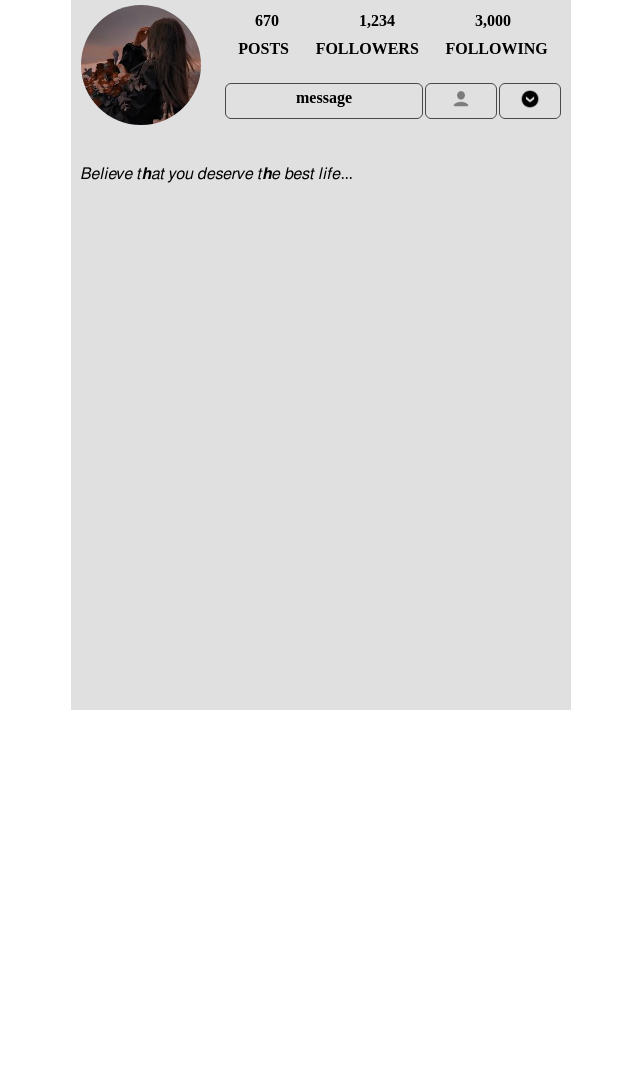
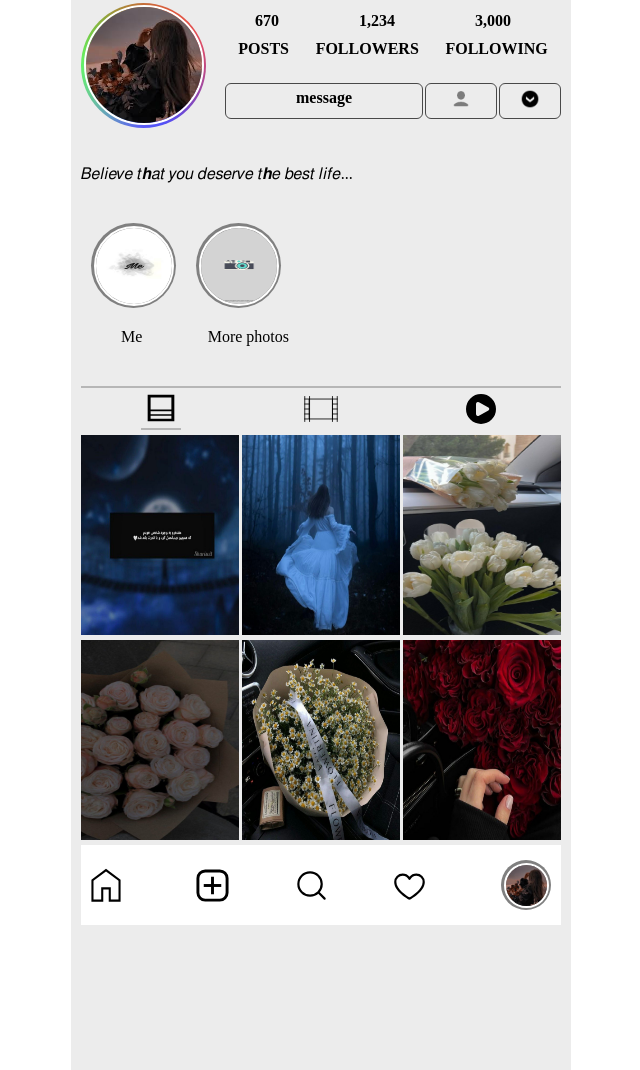
Before and after one commit to maryam545/instagram, a plain HTML site: page index.html in a window 1280 px wide. Shown: the part 90-1160 px from the top of the page, without its empty margins (319-959 px from the left). Before the commit the page ends 800 px from the top, so only its background shows below. Drawn offline with Linux system fonts and the light colour scheme.

Commit message:
end page instagram

```diff
--- a/index.html
+++ b/index.html
@@ -26,7 +26,10 @@
           </div>
         </div>
         <div class="line-profile">
-          <img class="image-profile" src="./image/profile.jpg" alt="" />
+          <div class="story">
+            <img class="image-profile" src="./image/profile.jpg" alt="" />
+          </div>
+
           <div class="prof-info">
             <div class="number">
               <p>670</p>
@@ -55,6 +58,56 @@
         <div class="bio">
           <p>𝐵𝑒𝑙𝑖𝑒𝑣𝑒 𝑡𝒉𝑎𝑡 𝑦𝑜𝑢 𝑑𝑒𝑠𝑒𝑟𝑣𝑒 𝑡𝒉𝑒 𝑏𝑒𝑠𝑡 𝑙𝑖𝑓𝑒...</p>
         </div>
+        <div class="Highlight">
+          <div class="story1">
+            <img class="image-profile1" src="./image/images.jpg" alt="" />
+          </div>
+          <div class="story1">
+            <img class="image-profile1" src="./image/images.png" alt="" />
+          </div>
+        </div>
+        <div class="Highlight-text">
+          <span>Me</span>
+          <span>More photos</span>
+        </div>
+        <div class="video">
+          <img
+            class="img-post"
+            src="./image/material-symbols-light_post-outline.svg"
+            alt=""
+          />
+          <img src="./image/arcticons_video.svg" alt="" />
+          <img src="./image/lets-icons_video-fill.svg" alt="" />
+        </div>
+        <div class="posts">
+          <div class="row1">
+            <img class="row1-img" src="./image/1.jpeg" alt="" />
+            <img class="row1-img" src="./image/2.jpeg" alt="" />
+            <img class="row1-img" src="./image/3.jpeg" alt="" />
+          </div>
+          <div class="row1">
+            <img class="row1-img" src="./image/4.jpeg" alt="" />
+            <img class="row1-img" src="./image/5.jpeg" alt="" />
+            <img class="row1-img" src="./image/6.jpeg" alt="" />
+          </div>
+        </div>
+        <div class="footer">
+          <img
+            class="footer-icon1"
+            src="./image/material-symbols-light_home-outline.svg"
+            alt=""
+          />
+          <img class="footer-icon" src="./image/download.svg" alt="" />
+          <img
+            class="footer-icon"
+            src="./image/iconamoon_search-light.svg"
+            alt=""
+          />
+          <img class="footer-icon" src="./image/ph_heart.svg" alt="" />
+          <div class="my-page1">
+            <img class="image-profile2" src="./image/profile.jpg" alt="" />
+          </div>
+        </div>
       </div>
     </div>
   </body>
--- a/style/style.css
+++ b/style/style.css
@@ -8,9 +8,9 @@
   justify-content: center;
 }
 .container {
-  height: 100vh;
+  height: 145vh;
   width: 500px;
-  background-color: #e0e0e0;
+  background-color: #ececec;
   padding: 10px;
 }
 .menu {
@@ -52,10 +52,26 @@
   width: 100%;
   align-items: center;
 }
+.story {
+  display: flex;
+  justify-content: center;
+  align-items: center;
+  height: 125px;
+  width: 125px;
+  background: linear-gradient(
+      217deg,
+      rgba(255, 0, 0, 0.8),
+      rgba(255, 0, 0, 0) 70.71%
+    ),
+    linear-gradient(127deg, rgba(0, 255, 0, 0.8), rgba(0, 255, 0, 0) 70.71%),
+    linear-gradient(336deg, rgba(0, 0, 255, 0.8), rgba(0, 0, 255, 0) 70.71%);
+  border-radius: 50%;
+}
 .image-profile {
   height: 120px;
   width: 120px;
   border-radius: 50%;
+  border: 2px solid #fff;
 }
 .prof-info {
   width: 70%;
@@ -112,3 +128,87 @@
 .bio {
   margin-top: 50px;
 }
+.Highlight {
+  display: flex;
+}
+.story1 {
+  display: flex;
+  justify-content: center;
+  align-items: center;
+  height: 85px;
+  width: 85px;
+  background: gray;
+  border-radius: 50%;
+  margin: 40px 10px;
+}
+.image-profile1 {
+  height: 80px;
+  width: 80px;
+  border-radius: 50%;
+  border: 2px solid #fff;
+}
+.Highlight-text {
+  margin-top: -20px;
+  width: 35%;
+  display: flex;
+  justify-content: space-between;
+  margin-left: 40px;
+}
+.video {
+  margin-top: 40px;
+  display: flex;
+  justify-content: space-around;
+  border-top: 2px solid #b6b6b6;
+}
+.img-post {
+  border-bottom: 2px solid #b6b6b6;
+}
+.posts {
+  /* background-color: rebeccapurple; */
+  width: 100%;
+  height: 50vh;
+}
+.row1 {
+  display: flex;
+  justify-content: space-between;
+  margin-top: 5px;
+}
+.row1-img {
+  width: 33%;
+  height: 25vh;
+}
+.footer {
+  width: 100%;
+  height: 10vh;
+  background-color: #fff;
+  margin-top: 10px;
+}
+.footer {
+  display: flex;
+  justify-content: space-between;
+  align-items: center;
+}
+.footer-icon {
+  width: 35px;
+  height: 35px;
+}
+.footer-icon1 {
+  width: 50px;
+  height: 50px;
+}
+.my-page1 {
+  display: flex;
+  justify-content: center;
+  align-items: center;
+  height: 50px;
+  width: 50px;
+  background: gray;
+  border-radius: 50%;
+  margin: 40px 10px;
+}
+.image-profile2 {
+  height: 45px;
+  width: 45px;
+  border-radius: 50%;
+  border: 2px solid #fff;
+}
```
Also changed, not shown: image/1.jpeg (added), image/2.jpeg (added), image/3.jpeg (added), image/4.jpeg (added), image/5.jpeg (added), image/6.jpeg (added), image/arcticons_video.svg (added), image/iconamoon_search-light.svg (added), image/images (1).jpg (added), image/images.jpg (added), image/images.png (added), image/lets-icons_video-fill.svg (added), image/material-symbols-light_home-outline.svg (added), image/material-symbols-light_post-outline.svg (added), 1 more files.
